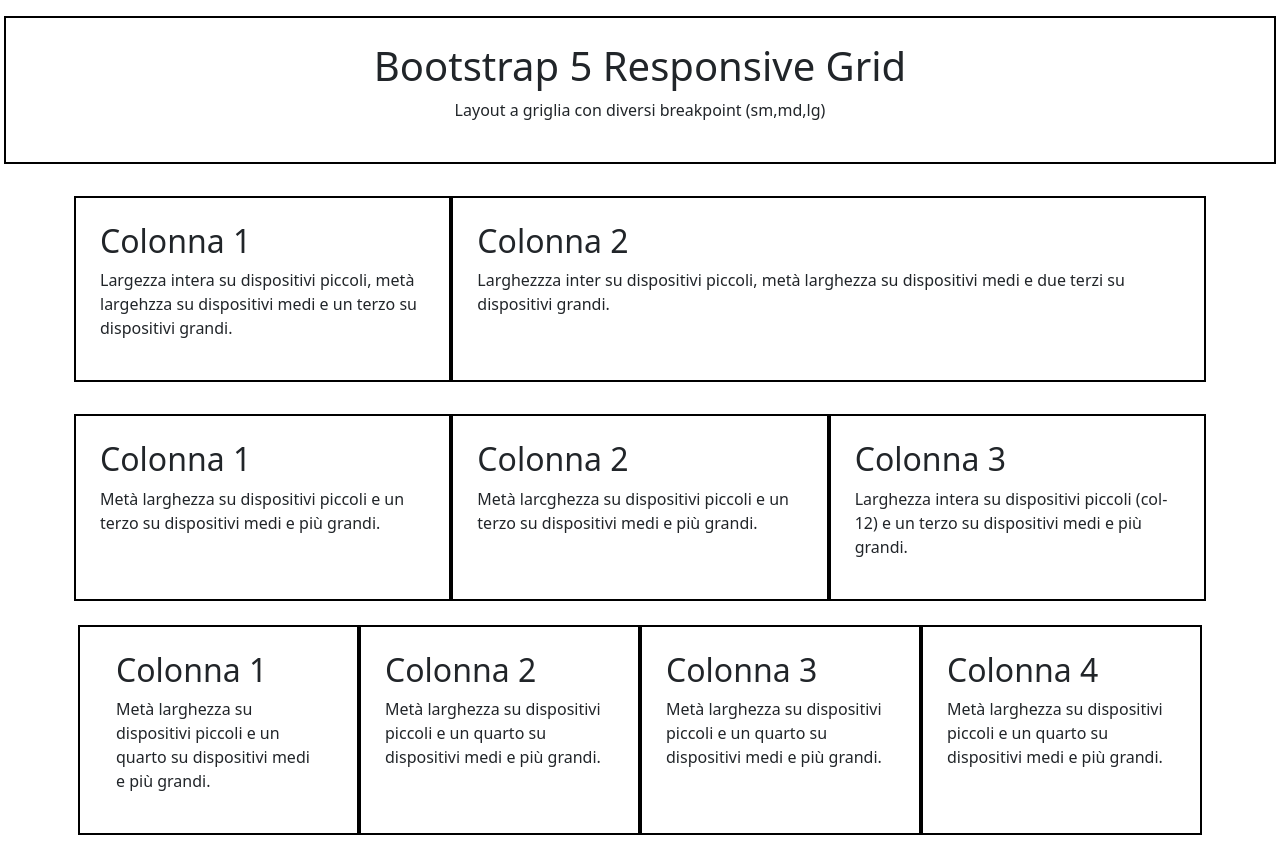
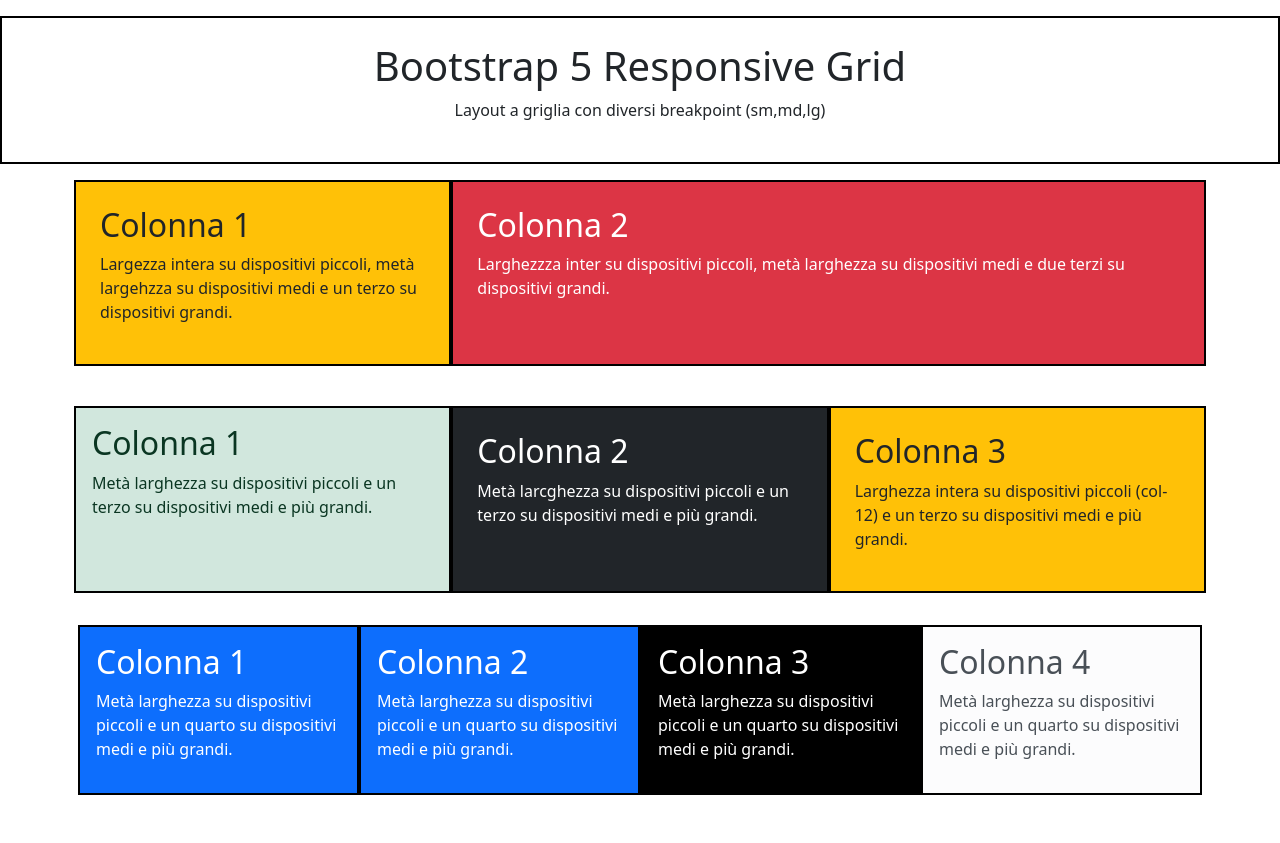
Before and after one commit to VincenzoIuliano/htmlcss-bootstrap-layout, a plain HTML site: page index.html in a window 1280 px wide. After the commit the page ends 811 px from the top, so only its background shows below. Drawn offline with nearby package versions, Linux system fonts and the light colour scheme.

Commit message:
ADD: random colors to main sections

```diff
--- a/index.html
+++ b/index.html
@@ -16,8 +16,8 @@
 <body class="debug">
    <main>
      <section>
-        <div class="container-fluid p-2">
-            <div class="row p-2">
+        <div class="container-fluid">
+            <div class="row mt-3">
                 <div class="col text-center p-4">
                     <h1>Bootstrap 5 Responsive Grid</h1>
                     <p>Layout a griglia con diversi breakpoint (sm,md,lg)</p>
@@ -27,11 +27,11 @@
       <section>
         <div class="container p-2">
             <div class="row p-2">
-                <div class="col-sm-4 col-12 p-4">
+                <div class="col-sm-4 col-12 p-4 p-3 mb-2 bg-warning text-dark">
                     <h2>Colonna 1</h2>
                     <p>Largezza intera su dispositivi piccoli, metà largehzza su dispositivi medi e un terzo su dispositivi grandi.</p>
                 </div>
-                <div class="col-sm-8 col-12 p-4">
+                <div class="col-sm-8 col-12 p-4 p-3 mb-2 bg-danger text-white">
                     <h2>Colonna 2</h2>
                     <p>Larghezzza inter su dispositivi piccoli, metà larghezza su dispositivi medi e due terzi su dispositivi grandi.</p>
                 </div>
@@ -41,15 +41,15 @@
       <section>
         <div class="container p-2">
             <div class="row p-2">
-                <div class="col-sm-4 col-6 p-4">
+                <div class="col-sm-4 col-6 p-3 mb-2 bg-success-subtle text-success-emphasis">
                     <h2>Colonna 1</h2>
                     <p>Metà larghezza su dispositivi piccoli e un terzo su dispositivi medi e più grandi.</p>
                 </div>
-                <div class="col-sm-4 col-6 p-4">
+                <div class="col-sm-4 col-6 p-4 p-3 mb-2 bg-dark text-white">
                     <h2>Colonna 2</h2>
                     <p>Metà larcghezza su dispositivi piccoli e un terzo su dispositivi medi e più grandi.</p>
                 </div>
-                <div class="col-sm-4 col-12 p-4">
+                <div class="col-sm-4 col-12 p-4 p-3 mb-2 bg-warning text-dark">
                     <h2>Colonna 3</h2>
                     <p>Larghezza intera su dispositivi piccoli (col-12) e un terzo su dispositivi medi e più grandi.</p>
                 </div>
@@ -59,21 +59,21 @@
       <section>
         <div class="container">
             <div class="row p-2">
-                <div class="col-sm-3 col-6">
-                    <div class="p-4">
+                <div class="col-sm-3 col-6 p-2 p-3 mb-2 bg-primary text-white">
+
                         <h2>Colonna 1</h2>
                          <p>Metà larghezza su dispositivi piccoli e un quarto su dispositivi medi e più grandi.</p>
-                    </div>
+
                 </div>
-                <div class="col-sm-3 col-6 p-4">
+                <div class="col-sm-3 col-6 p-2 p-3 mb-2 bg-primary text-white">
                     <h2>Colonna 2</h2>
                     <p>Metà larghezza su dispositivi piccoli e un quarto su dispositivi medi e più grandi.</p>
                 </div>
-                <div class="col-sm-3 col-6 p-4">
+                <div class="col-sm-3 col-6 p-2 p-3 mb-2 bg-black text-white">
                     <h2>Colonna 3</h2>
                     <p>Metà larghezza su dispositivi piccoli e un quarto su dispositivi medi e più grandi.</p>
                 </div>
-                <div class="col-sm-3 col-6 p-4">
+                <div class="col-sm-3 col-6 p-2 p-3 mb-2 bg-light-subtle text-light-emphasis">
                     <h2>Colonna 4</h2>
                     <p>Metà larghezza su dispositivi piccoli e un quarto su dispositivi medi e più grandi.</p>
                 </div>
```
